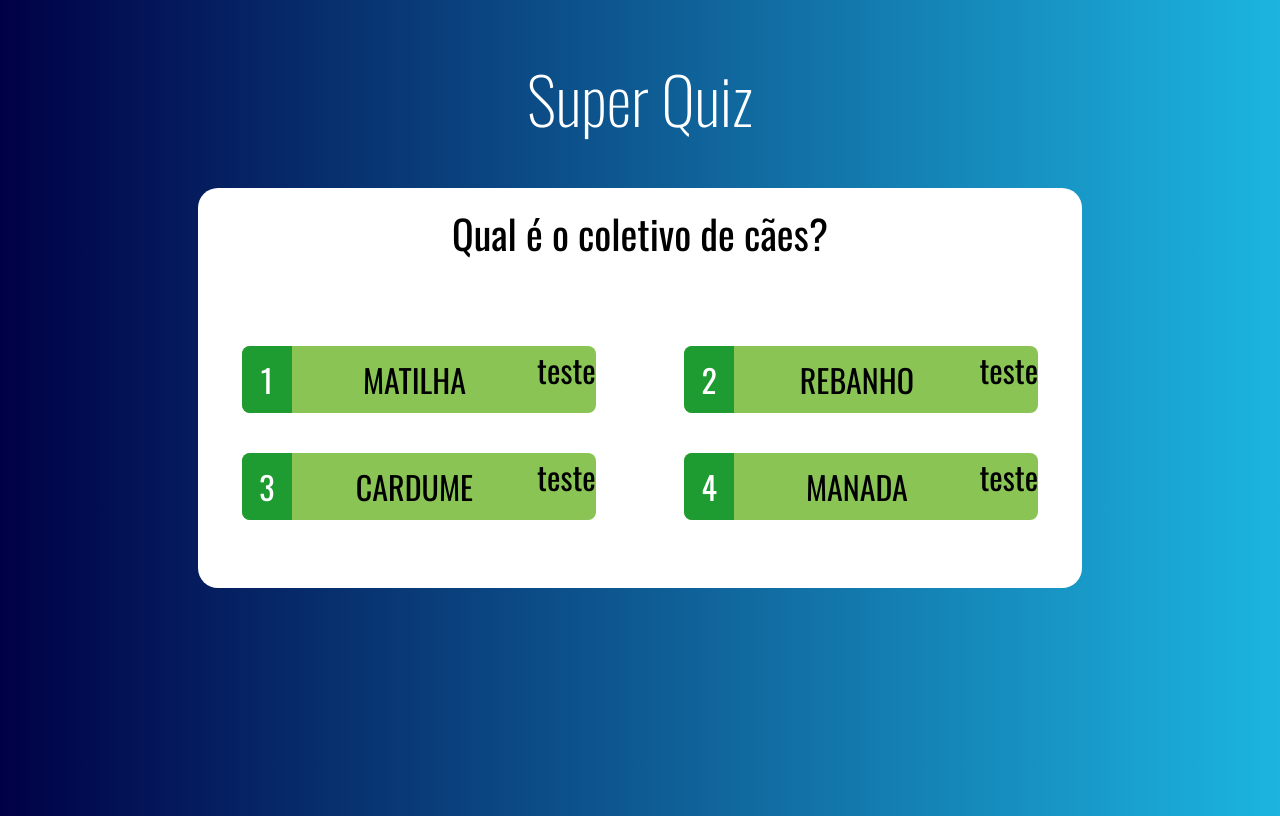
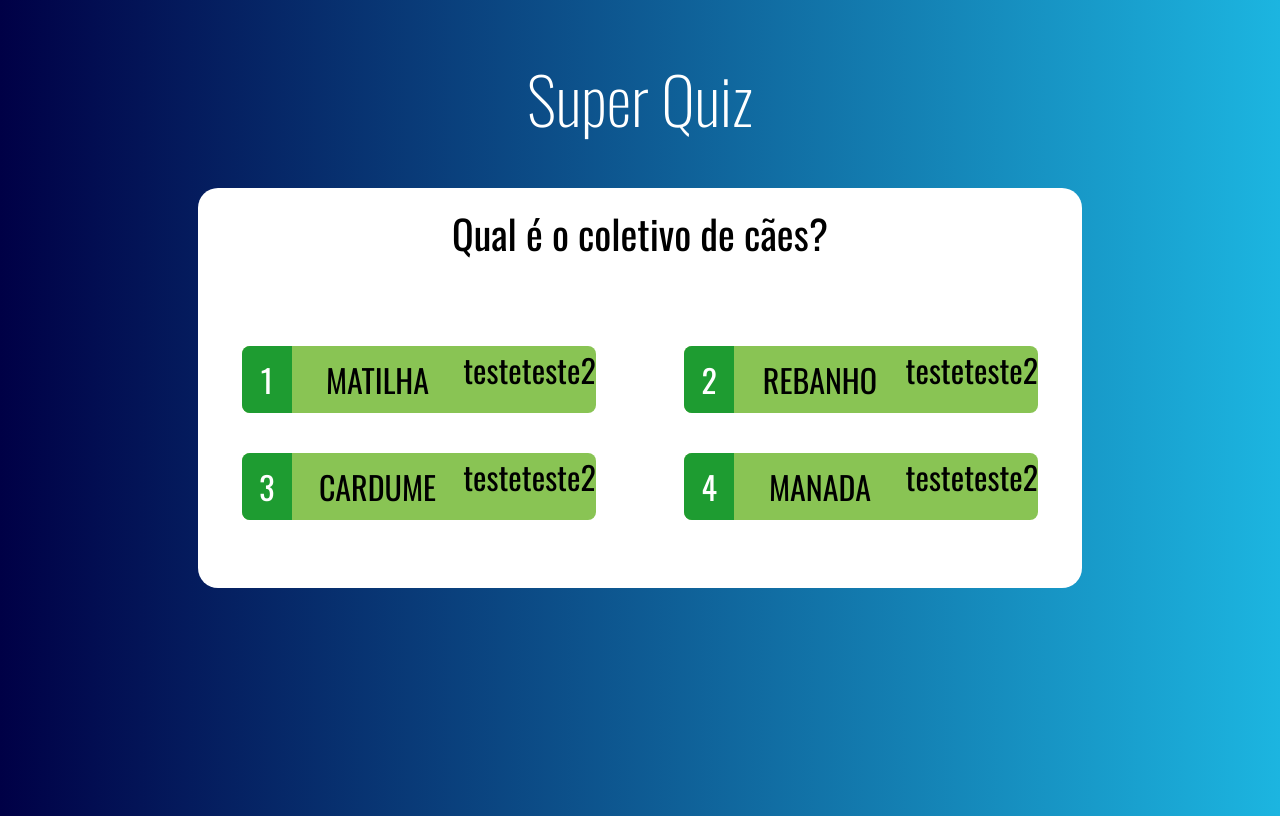
Before and after one commit to fvieir/Quiz-Vue, a Vue app: page / in a window 1280 px wide. Built offline with nearby package versions, Linux system fonts and the light colour scheme.

Commit message:
testedev2

```diff
--- a/src/components/Question.vue
+++ b/src/components/Question.vue
@@ -6,6 +6,7 @@
                 <span class="number">{{i + 1}}</span>
                 <span class="text">{{answers.text}}</span>
                 <div>teste</div>
+                <span>teste2</span>
             </li>
         </ul>
     </div>
```
